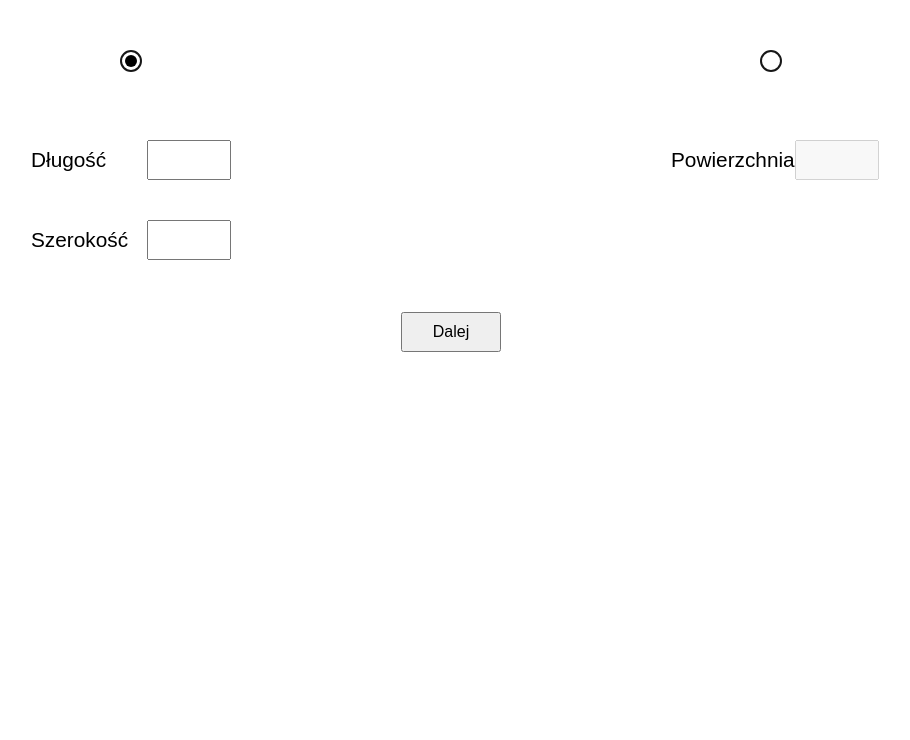
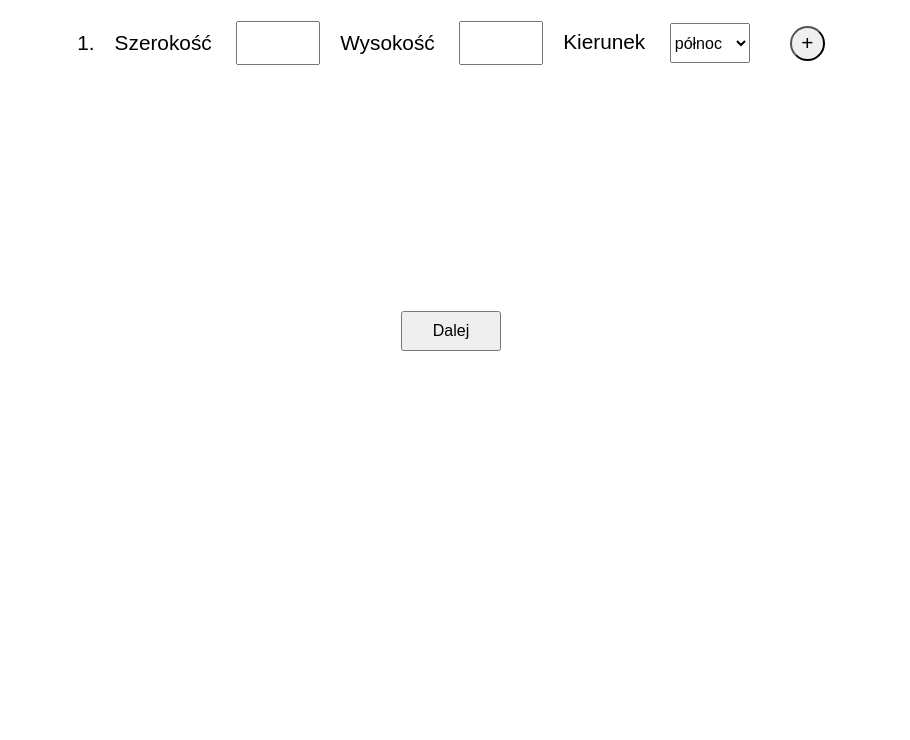
Before and after one commit to Deteerm/kts_calculator, a plain HTML site: page index.html in a window 1280 px wide. Shown: the part 60-800 px from the top of the page, without its empty margins (189-1099 px from the left). Drawn offline with Linux system fonts and the light colour scheme; a web font is replaced by a local one.

Commit message:
Started work on createWindow

```diff
--- a/index.html
+++ b/index.html
@@ -13,7 +13,7 @@
   </head>
   <body>
     <!-- Wordpress Start -->
-    <div class="first screen">
+    <div class="first hidden screen">
       <h2>WIELKOŚĆ POMIESZCZENIA</h2>
       <form class="form" action="">
         <div class="grid-container">
@@ -64,7 +64,7 @@
     </div>
 
     <!-- SECOND SCREEN -->
-    <div class="second screen hidden">
+    <div class="second screen">
       <h2>OKNA W POMIESZCZENIU</h2>
       <form class="form windows" action="">
         <div class="flex-container">
@@ -86,7 +86,12 @@
               <option value="weast">zachód</option>
             </select>
           </div>
-          <input class="button__windows" type="button" value="+" />
+          <input
+            class="button__windows"
+            type="button"
+            value="+"
+            onclick="createWindow(this)"
+          />
         </div>
         <input type="submit" id="windows__next" class="button" value="Dalej" />
       </form>
@@ -138,10 +143,18 @@
   const third = document.querySelector(".third");
   const fourth = document.querySelector(".fourth");
 
+  let windowsAmount = 1;
+
   const handleNext = (e, homeScreen, nextScreen) => {
     e.preventDefault();
     homeScreen.classList.add("hidden");
     nextScreen.classList.remove("hidden");
+  };
+
+  // @TODO
+  const createWindow = (target) => {
+    console.log((target.parentNode.children[0].innerHTML = windowsAmount));
+    windowsAmount++;
   };
 
   const firstButton = document.querySelector(".dimensions-button");
```
